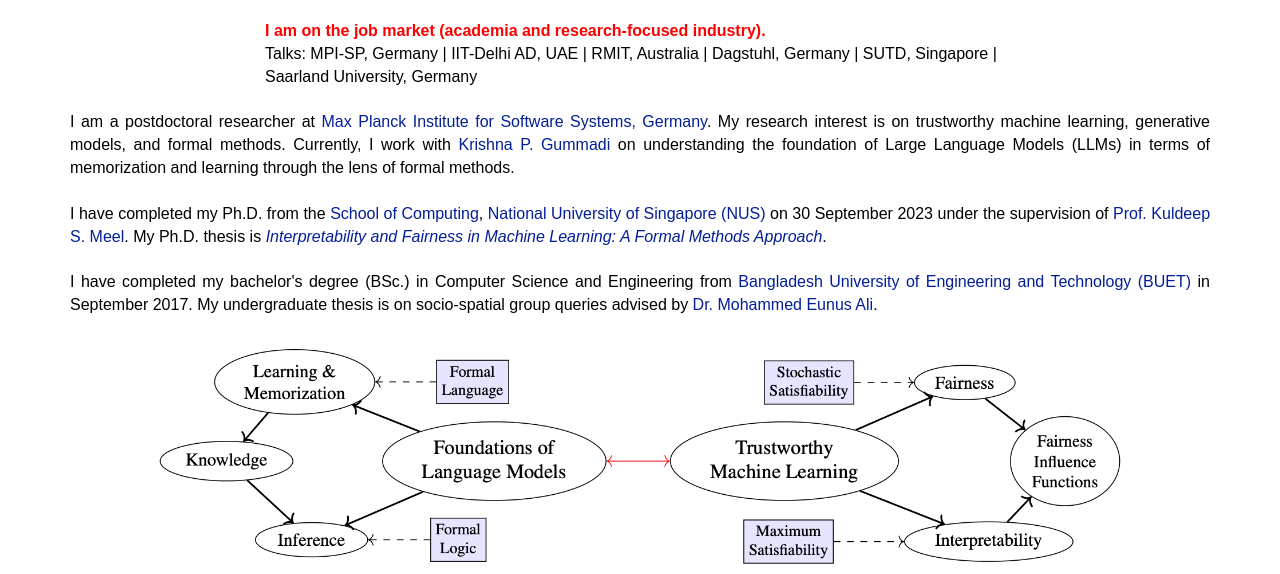
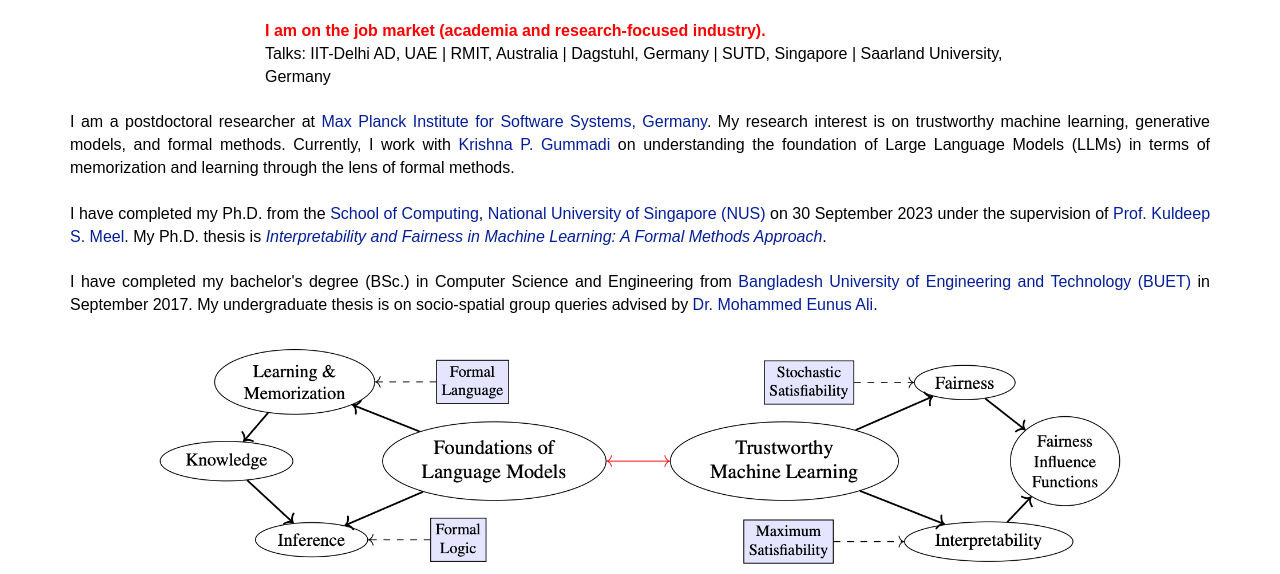
Before and after one commit to bishwamittra/bishwamittra.github.io, a website: page index.html in a window 1280 px wide. Shown: the part 270-844 px from the top of the page. Drawn offline with nearby package versions, Linux system fonts and the light colour scheme; some icons are missing.

Commit message:
job market

```diff
--- a/index.html
+++ b/index.html
@@ -88,7 +88,7 @@
                     <br>
                     <p align="justify" style="color:red"><strong>I am on the job market (academia and research-focused industry).</strong><br></p>
                     <p>
-                        Talks: MPI-SP, Germany | IIT-Delhi AD, UAE | RMIT, Australia | Dagstuhl, Germany | SUTD, Singapore | Saarland University, Germany
+                        Talks: IIT-Delhi AD, UAE | RMIT, Australia | Dagstuhl, Germany | SUTD, Singapore | Saarland University, Germany
                     </p>
 
                 </div>
```
